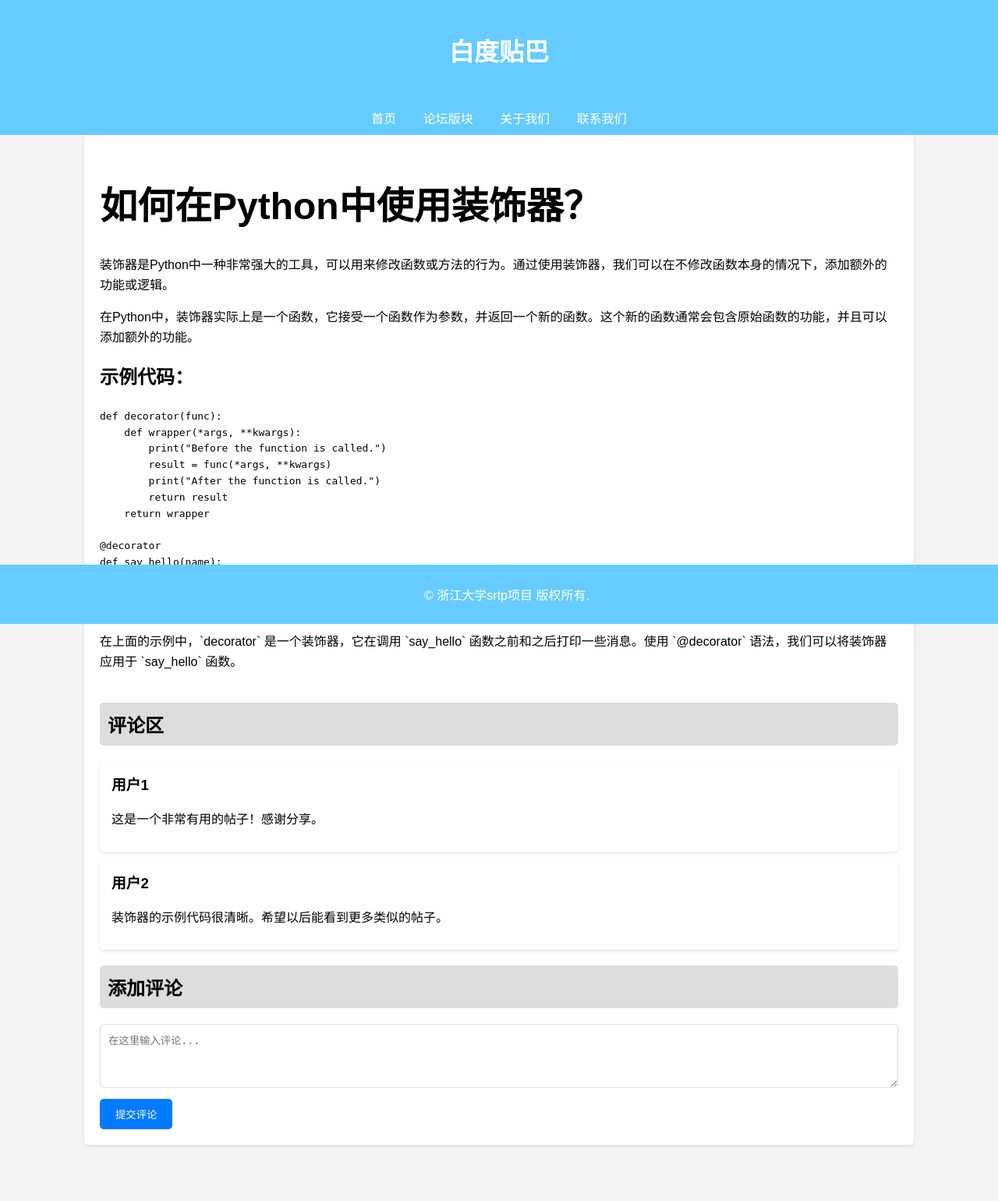
After one commit to Quantumae/Blockchain, a PHP site: page /postI.html in a window 1280 px wide. The commit adds this page. Shown: the whole page at 78% size. Run offline with PHP 8.4, Linux system fonts and the light colour scheme.

Commit message:
增加页面及库

```diff
--- /dev/null
+++ b/qukuailian_daima/comments.sql
@@ -0,0 +1,6 @@
+CREATE TABLE comments (
+    id INT AUTO_INCREMENT PRIMARY KEY,
+    post_id INT NOT NULL,
+    content TEXT NOT NULL,
+    created_at TIMESTAMP DEFAULT CURRENT_TIMESTAMP
+);
--- a/qukuailian_daima/login.html
+++ b/qukuailian_daima/login.html
@@ -73,8 +73,8 @@
     <div class="login-container">
         <h2>登录</h2>
         <form action="login.php" method="post">
-            <label for="public_key">公钥</label>
-            <input type="text" id="public_key" name="public_key" required>
+            <label for="username">用户名</label>
+            <input type="text" id="username" name="username" required>
 
             <label for="password">密码</label>
             <input type="password" id="password" name="password" required>
--- /dev/null
+++ b/qukuailian_daima/postI.html
@@ -0,0 +1,175 @@
+<!DOCTYPE html>
+<html lang="zh">
+<head>
+    <meta charset="UTF-8">
+    <meta name="viewport" content="width=device-width, initial-scale=1.0">
+    <title>如何在Python中使用装饰器？</title>
+    <style>
+        body {
+            font-family: Arial, sans-serif;
+            margin: 0;
+            padding: 0;
+            background-color: #f4f4f4;
+        }
+
+        .header {
+            background-color: #66ccff;
+            color: #fff;
+            padding: 20px;
+            text-align: center;
+        }
+
+        .nav {
+            background-color: #66ccff;
+            color: #fff;
+            padding: 10px;
+            text-align: center;
+        }
+
+            .nav a {
+                color: #fff;
+                margin: 0 15px;
+                text-decoration: none;
+            }
+
+        .container {
+            width: 80%;
+            margin: auto;
+            max-width: 1200px;
+            background-color: #fff;
+            padding: 20px;
+            border-radius: 5px;
+            box-shadow: 0 2px 4px rgba(0, 0, 0, 0.1);
+        }
+
+        .post-title {
+            font-size: 24px;
+            margin-bottom: 20px;
+        }
+
+        .post-content {
+            line-height: 1.6;
+        }
+
+        .comment-section {
+            margin-top: 40px;
+        }
+
+            .comment-section h2 {
+                background-color: #ddd;
+                padding: 10px;
+                border-radius: 5px;
+            }
+
+        .comment {
+            background-color: #fff;
+            margin: 10px 0;
+            padding: 15px;
+            border-radius: 5px;
+            box-shadow: 0 2px 4px rgba(0, 0, 0, 0.1);
+        }
+
+            .comment h3 {
+                margin-top: 0;
+            }
+
+        .comment-form {
+            margin-top: 20px;
+        }
+
+            .comment-form textarea {
+                width: 100%;
+                padding: 10px;
+                border: 1px solid #ddd;
+                border-radius: 5px;
+                box-sizing: border-box;
+                margin-bottom: 10px;
+            }
+
+            .comment-form button {
+                padding: 10px 20px;
+                border: none;
+                border-radius: 5px;
+                background-color: #007bff;
+                color: #fff;
+                cursor: pointer;
+            }
+
+                .comment-form button:hover {
+                    background-color: #0056b3;
+                }
+
+        .footer {
+            background-color: #66ccff;
+            color: #fff;
+            text-align: center;
+            padding: 10px;
+            position: fixed;
+            width: 100%;
+            bottom: 0;
+        }
+    </style>
+</head>
+<body>
+    <div class="header">
+        <h1>白度贴巴</h1>
+    </div>
+    <div class="nav">
+        <a href="home.html">首页</a>
+        <a href="board.html">论坛版块</a>
+        <a href="about_us.html">关于我们</a>
+        <a href="call_us.html">联系我们</a>
+    </div>
+    <div class="container">
+        <div class="post-title">
+            <h1>如何在Python中使用装饰器？</h1>
+        </div>
+        <div class="post-content">
+            <p>装饰器是Python中一种非常强大的工具，可以用来修改函数或方法的行为。通过使用装饰器，我们可以在不修改函数本身的情况下，添加额外的功能或逻辑。</p>
+            <p>在Python中，装饰器实际上是一个函数，它接受一个函数作为参数，并返回一个新的函数。这个新的函数通常会包含原始函数的功能，并且可以添加额外的功能。</p>
+            <h2>示例代码：</h2>
+            <pre><code>def decorator(func):
+    def wrapper(*args, **kwargs):
+        print("Before the function is called.")
+        result = func(*args, **kwargs)
+        print("After the function is called.")
+        return result
+    return wrapper
+
+@decorator
+def say_hello(name):
+    print(f"Hello, {name}!")
+
+say_hello("World")</code></pre>
+            <p>在上面的示例中，`decorator` 是一个装饰器，它在调用 `say_hello` 函数之前和之后打印一些消息。使用 `@decorator` 语法，我们可以将装饰器应用于 `say_hello` 函数。</p>
+        </div>
+        <div class="comment-section">
+            <h2>评论区</h2>
+            <div class="comment">
+                <h3>用户1</h3>
+                <p>这是一个非常有用的帖子！感谢分享。</p>
+            </div>
+            <div class="comment">
+                <h3>用户2</h3>
+                <p>装饰器的示例代码很清晰。希望以后能看到更多类似的帖子。</p>
+            </div>
+            <div class="comment-form">
+                <h2>添加评论</h2>
+                <form action="postI.php" method="post">
+                    <textarea name="comment" rows="4" placeholder="在这里输入评论..." required></textarea>
+                    <button type="submit">提交评论</button>
+                </form>
+            </div>
+        </div>
+    </div>
+    <div>
+        <br />
+        <br />
+        <br />
+        <br />
+    </div>
+    <div class="footer">
+        <p>© 浙江大学srtp项目 版权所有.</p>
+    </div>
+</body>
+</html>
--- a/qukuailian_daima/tech.html
+++ b/qukuailian_daima/tech.html
@@ -51,7 +51,7 @@
             width: 80%;
             margin: auto;
             overflow: hidden;
-            max-width: 1200px;
+            max-width: 1200px; /* 设置最大宽度 */
         }
 
         .section {
@@ -86,7 +86,7 @@
         <a href="login.html">登录</a>
     </div>
     <div class="header">
-        <h1>技术交流区</h1>
+        <h1>关于我们</h1>
     </div>
     <div class="nav">
         <a href="home.html">首页</a>
--- /dev/null
+++ b/qukuailian_daima/test.php
@@ -0,0 +1,2 @@
+欢迎<?php echo $_POST["fname"]; ?>!<br>
+你的年龄是 <?php echo $_POST["age"]; ?>  岁。
```
Also changed, not shown: qukuailian_daima/board.html (+4 -4 lines), qukuailian_daima/home.html (+7 -26 lines), qukuailian_daima/login.php (+14 -10 lines), qukuailian_daima/postI.php (added, +41 -0 lines), qukuailian_daima/signup.html (+4 -3 lines), qukuailian_daima/signup.php (+5 -7 lines), qukuailian_daima/test.html (added, +13 -0 lines), qukuailian_daima/postII.html (added), qukuailian_daima/postIII.html (added), qukuailian_daima/postIV.html (added).
